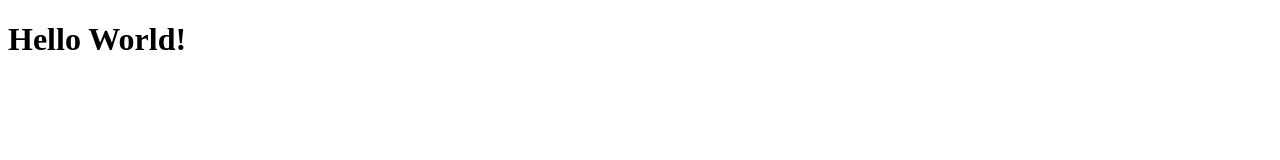
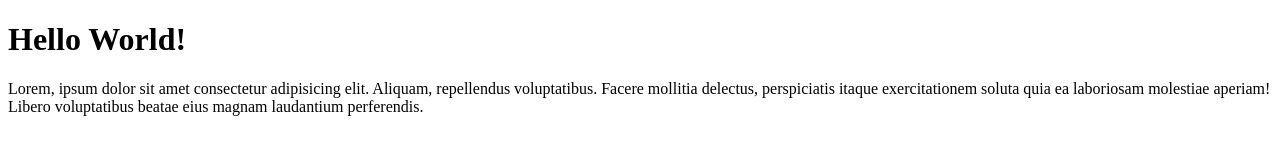
Before and after one commit to Yakobus-Mardi/ym-git-test, a plain HTML site: page index.html in a window 1280 px wide. Drawn offline with Linux system fonts and the light colour scheme.

Commit message:
menambahkan paragraf

```diff
--- a/index.html
+++ b/index.html
@@ -8,5 +8,11 @@
   </head>
   <body>
     <h1>Hello World!</h1>
+    <p>
+      Lorem, ipsum dolor sit amet consectetur adipisicing elit. Aliquam,
+      repellendus voluptatibus. Facere mollitia delectus, perspiciatis itaque
+      exercitationem soluta quia ea laboriosam molestiae aperiam! Libero
+      voluptatibus beatae eius magnam laudantium perferendis.
+    </p>
   </body>
 </html>
```
